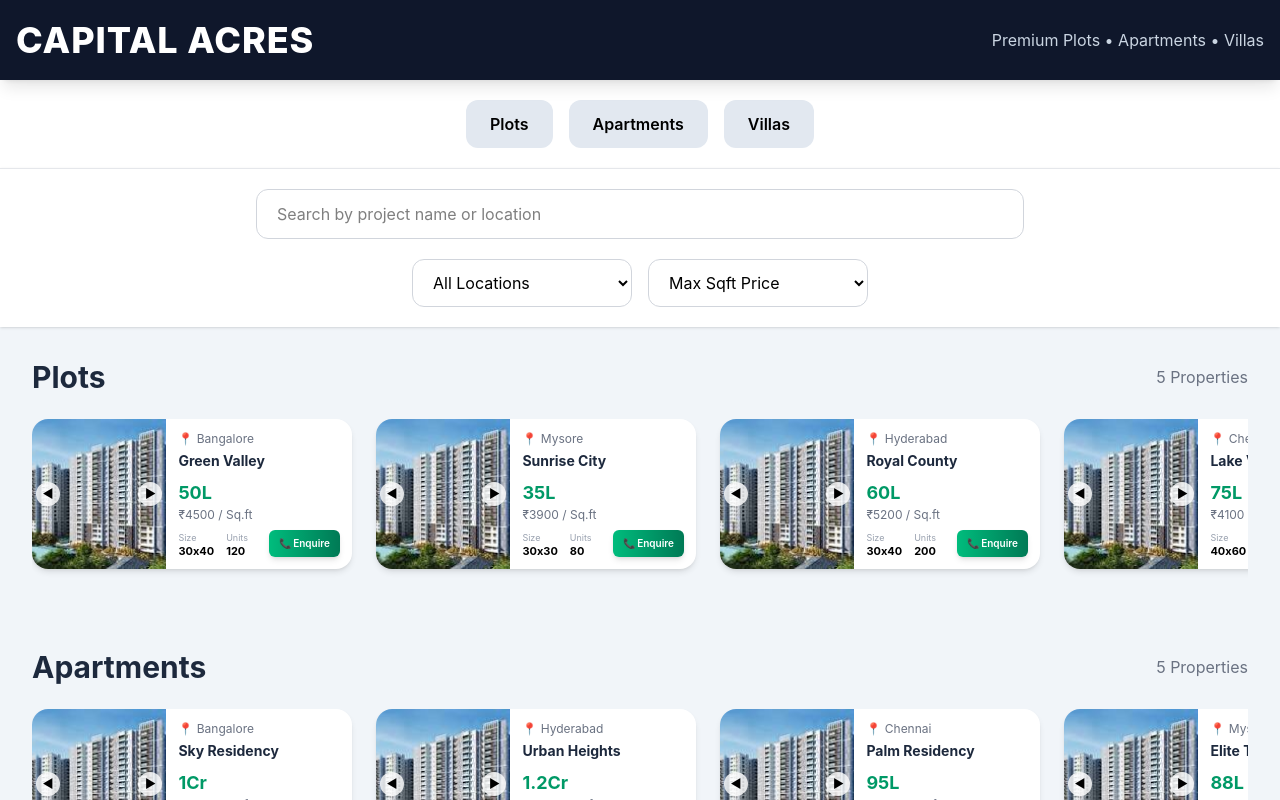
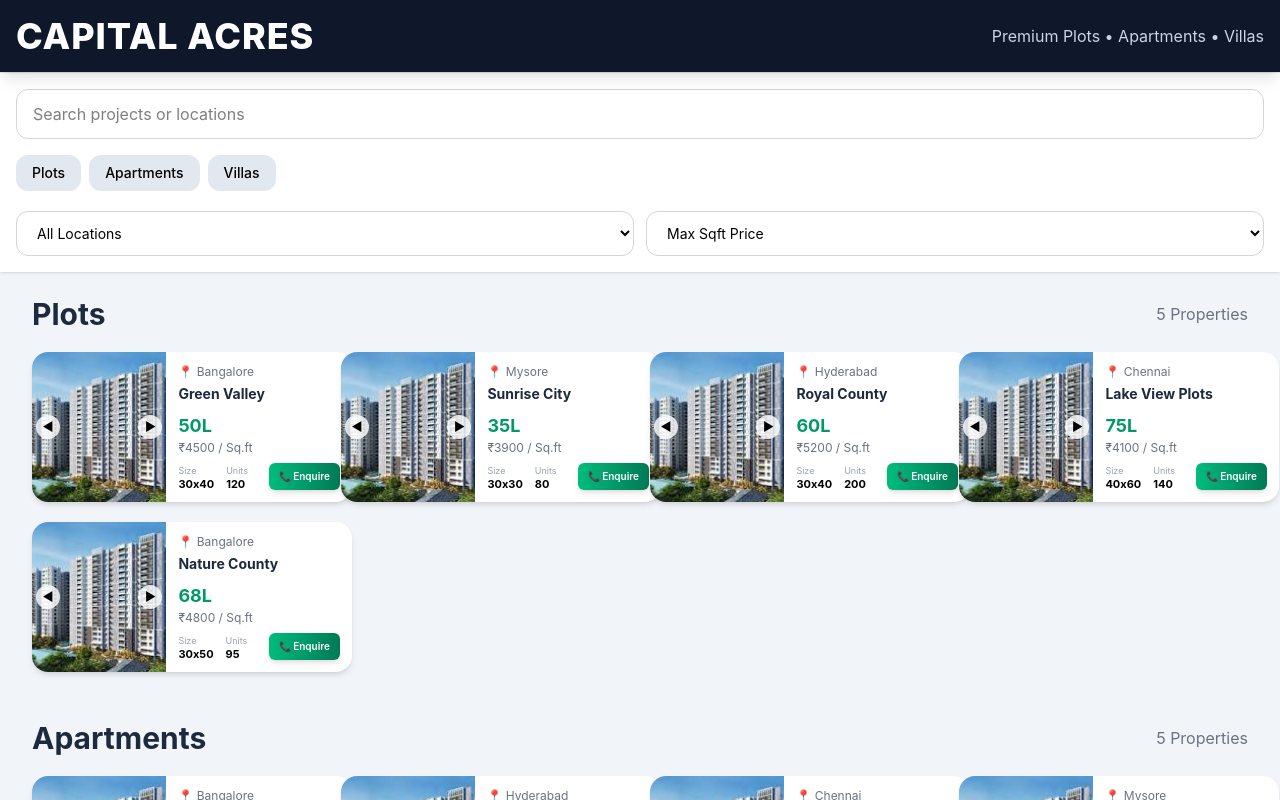
Before and after one commit to TejasAN2818/capital-acres, a React (Vite) app: page / in a window 1280 px wide. Shown: the top 800 px of the page. Built offline with nearby package versions, Linux system fonts and the light colour scheme.

Commit message:
search bar updated 2

```diff
--- a/src/App.jsx
+++ b/src/App.jsx
@@ -117,16 +117,16 @@ export default function App() {
 
     return (
 
-      <div className="px-4 md:px-8 py-8">
+      <div className="px-3 md:px-8 py-6">
 
         {/* SECTION HEADER */}
-        <div className="flex items-center justify-between mb-6">
+        <div className="flex items-center justify-between mb-5">
 
-          <h2 className="text-3xl font-bold text-slate-800">
+          <h2 className="text-2xl md:text-3xl font-bold text-slate-800">
             {title}s
           </h2>
 
-          <p className="text-gray-500">
+          <p className="text-sm md:text-base text-gray-500">
             {items.length} Properties
           </p>
 
@@ -136,8 +136,8 @@ export default function App() {
         <div
           className={
             isSingleView
-              ? "grid grid-cols-1 sm:grid-cols-2 xl:grid-cols-3 gap-6"
-              : "flex gap-6 overflow-x-auto pb-4"
+              ? "grid grid-cols-1 sm:grid-cols-2 xl:grid-cols-3 gap-5"
+              : "grid grid-cols-1 sm:grid-cols-2 lg:grid-cols-3 xl:grid-cols-4 gap-5"
           }
         >
 
@@ -163,13 +163,13 @@ export default function App() {
       {/* HEADER */}
       <header className="bg-slate-900 text-white shadow-lg sticky top-0 z-50">
 
-        <div className="max-w-7xl mx-auto px-4 py-5 flex flex-col md:flex-row items-center justify-between">
+        <div className="max-w-7xl mx-auto px-4 py-4 flex flex-col md:flex-row items-center justify-between">
 
-          <h1 className="text-4xl font-extrabold tracking-wide">
+          <h1 className="text-2xl md:text-4xl font-extrabold tracking-wide text-center md:text-left">
             CAPITAL ACRES
           </h1>
 
-          <p className="text-slate-300 mt-2 md:mt-0">
+          <p className="text-slate-300 text-sm md:text-base mt-1 md:mt-0 text-center">
             Premium Plots • Apartments • Villas
           </p>
 
@@ -177,82 +177,19 @@ export default function App() {
 
       </header>
 
-      {/* TYPE FILTER BUTTONS */}
-      <div className="bg-white shadow-sm">
+      {/* FILTER + SEARCH SECTION */}
+      <div className="bg-white border-t border-gray-200 shadow-sm sticky top-[72px] z-40">
 
-        <div className="max-w-7xl mx-auto px-4 py-5 flex flex-wrap justify-center gap-4">
-
-          {/* PLOTS */}
-          <button
-            className={`px-6 py-3 rounded-xl font-semibold transition duration-300 ${
-              typeFilter === "Plot"
-                ? "bg-slate-900 text-white shadow-lg"
-                : "bg-slate-200 hover:bg-slate-300"
-            }`}
-            onClick={() =>
-              setTypeFilter(
-                typeFilter === "Plot"
-                  ? "All"
-                  : "Plot"
-              )
-            }
-          >
-            Plots
-          </button>
-
-          {/* APARTMENTS */}
-          <button
-            className={`px-6 py-3 rounded-xl font-semibold transition duration-300 ${
-              typeFilter === "Apartment"
-                ? "bg-slate-900 text-white shadow-lg"
-                : "bg-slate-200 hover:bg-slate-300"
-            }`}
-            onClick={() =>
-              setTypeFilter(
-                typeFilter === "Apartment"
-                  ? "All"
-                  : "Apartment"
-              )
-            }
-          >
-            Apartments
-          </button>
-
-          {/* VILLAS */}
-          <button
-            className={`px-6 py-3 rounded-xl font-semibold transition duration-300 ${
-              typeFilter === "Villa"
-                ? "bg-slate-900 text-white shadow-lg"
-                : "bg-slate-200 hover:bg-slate-300"
-            }`}
-            onClick={() =>
-              setTypeFilter(
-                typeFilter === "Villa"
-                  ? "All"
-                  : "Villa"
-              )
-            }
-          >
-            Villas
-          </button>
-
-        </div>
-
-      </div>
-
-      {/* FILTER SECTION */}
-      <div className="bg-white border-t border-gray-200 shadow-sm">
-
-        <div className="max-w-7xl mx-auto px-4 py-5">
+        <div className="max-w-7xl mx-auto px-3 md:px-4 py-4">
 
           {/* SEARCH BAR */}
-          <div className="w-full flex justify-center mb-5 relative">
+          <div className="w-full mb-4 relative">
 
-            <div className="w-full max-w-3xl relative">
+            <div className="w-full relative">
 
               <input
                 type="text"
-                placeholder="Search by project name or location"
+                placeholder="Search projects or locations"
                 value={searchTerm}
                 onChange={(e) => {
                   setSearchTerm(
@@ -263,25 +200,25 @@ export default function App() {
                 onFocus={() =>
                   setShowSuggestions(true)
                 }
-                className="w-full px-5 py-3 rounded-xl border border-gray-300 outline-none focus:ring-2 focus:ring-slate-400"
+                className="w-full px-4 py-3 text-sm md:text-base rounded-xl border border-gray-300 outline-none focus:ring-2 focus:ring-slate-400"
               />
 
               {/* SEARCH DROPDOWN */}
               {showSuggestions &&
                 searchTerm && (
 
-    <div className="absolute top-16 left-0 w-full bg-white border border-gray-200 rounded-2xl shadow-2xl z-50 overflow-hidden">
+                  <div className="absolute top-14 left-0 w-full bg-white border border-gray-200 rounded-2xl shadow-2xl z-50 overflow-hidden">
 
                     <div className="grid grid-cols-1 md:grid-cols-2">
 
-        {/* LEFT SIDE - PROJECTS */}
-        <div className="p-4 border-r border-gray-200">
+                      {/* PROJECTS */}
+                      <div className="p-3 md:p-4 border-b md:border-b-0 md:border-r border-gray-200">
 
-          <h3 className="text-sm font-bold text-slate-700 mb-4">
+                        <h3 className="text-sm font-bold text-slate-700 mb-3">
                           Project Names
                         </h3>
 
-          <div className="space-y-1 max-h-[350px] overflow-y-auto">
+                        <div className="space-y-1 max-h-[250px] overflow-y-auto">
 
                           {projectSuggestions.length > 0 ? (
 
@@ -290,22 +227,20 @@ export default function App() {
 
                                 <div
                                   key={property.id}
-                    className="px-4 py-3 rounded-xl hover:bg-slate-100 cursor-pointer transition"
+                                  className="px-3 py-2 rounded-xl hover:bg-slate-100 cursor-pointer transition"
                                   onClick={() => {
                                     setSearchTerm(
                                       property.projectName
                                     );
-                      setShowSuggestions(
-                        false
-                      );
+                                    setShowSuggestions(false);
                                   }}
                                 >
 
-                    <p className="font-medium text-slate-800">
+                                  <p className="font-medium text-sm text-slate-800">
                                     {property.projectName}
                                   </p>
 
-                    <p className="text-sm text-gray-500">
+                                  <p className="text-xs text-gray-500">
                                     {property.location}
                                   </p>
 
@@ -326,14 +261,14 @@ export default function App() {
 
                       </div>
 
-        {/* RIGHT SIDE - LOCATIONS */}
-        <div className="p-4">
+                      {/* LOCATIONS */}
+                      <div className="p-3 md:p-4">
 
-          <h3 className="text-sm font-bold text-slate-700 mb-4">
+                        <h3 className="text-sm font-bold text-slate-700 mb-3">
                           Locations
                         </h3>
 
-          <div className="space-y-1 max-h-[350px] overflow-y-auto">
+                        <div className="space-y-1 max-h-[250px] overflow-y-auto">
 
                           {locationSuggestions.length > 0 ? (
 
@@ -348,18 +283,16 @@ export default function App() {
 
                               <div
                                 key={location}
-                  className="px-4 py-3 rounded-xl hover:bg-slate-100 cursor-pointer transition"
+                                className="px-3 py-2 rounded-xl hover:bg-slate-100 cursor-pointer transition"
                                 onClick={() => {
                                   setSearchTerm(
                                     location
                                   );
-                    setShowSuggestions(
-                      false
-                    );
+                                  setShowSuggestions(false);
                                 }}
                               >
 
-                  <p className="font-medium text-slate-800">
+                                <p className="font-medium text-sm text-slate-800">
                                   {location}
                                 </p>
 
@@ -389,12 +322,71 @@ export default function App() {
 
           </div>
 
+          {/* TYPE BUTTONS */}
+          <div className="flex gap-2 mb-4 overflow-x-auto pb-1">
+
+            {/* PLOTS */}
+            <button
+              className={`px-4 py-2 text-sm rounded-xl whitespace-nowrap font-medium transition ${
+                typeFilter === "Plot"
+                  ? "bg-slate-900 text-white"
+                  : "bg-slate-200 hover:bg-slate-300"
+              }`}
+              onClick={() =>
+                setTypeFilter(
+                  typeFilter === "Plot"
+                    ? "All"
+                    : "Plot"
+                )
+              }
+            >
+              Plots
+            </button>
+
+            {/* APARTMENTS */}
+            <button
+              className={`px-4 py-2 text-sm rounded-xl whitespace-nowrap font-medium transition ${
+                typeFilter === "Apartment"
+                  ? "bg-slate-900 text-white"
+                  : "bg-slate-200 hover:bg-slate-300"
+              }`}
+              onClick={() =>
+                setTypeFilter(
+                  typeFilter === "Apartment"
+                    ? "All"
+                    : "Apartment"
+                )
+              }
+            >
+              Apartments
+            </button>
+
+            {/* VILLAS */}
+            <button
+              className={`px-4 py-2 text-sm rounded-xl whitespace-nowrap font-medium transition ${
+                typeFilter === "Villa"
+                  ? "bg-slate-900 text-white"
+                  : "bg-slate-200 hover:bg-slate-300"
+              }`}
+              onClick={() =>
+                setTypeFilter(
+                  typeFilter === "Villa"
+                    ? "All"
+                    : "Villa"
+                )
+              }
+            >
+              Villas
+            </button>
+
+          </div>
+
           {/* FILTER DROPDOWNS */}
-          <div className="flex flex-wrap justify-center gap-4">
+          <div className="grid grid-cols-1 md:grid-cols-2 gap-3">
 
             {/* LOCATION FILTER */}
             <select
-              className="px-4 py-3 rounded-xl border border-gray-300 min-w-[220px] bg-white outline-none focus:ring-2 focus:ring-slate-400"
+              className="px-4 py-3 text-sm rounded-xl border border-gray-300 bg-white outline-none focus:ring-2 focus:ring-slate-400"
               onChange={(e) =>
                 setLocationFilter(
                   e.target.value
@@ -426,7 +418,7 @@ export default function App() {
 
             {/* PRICE FILTER */}
             <select
-              className="px-4 py-3 rounded-xl border border-gray-300 min-w-[220px] bg-white outline-none focus:ring-2 focus:ring-slate-400"
+              className="px-4 py-3 text-sm rounded-xl border border-gray-300 bg-white outline-none focus:ring-2 focus:ring-slate-400"
               onChange={(e) =>
                 setPriceFilter(
                   e.target.value
@@ -480,19 +472,19 @@ export default function App() {
         renderSection("Villa")}
 
       {/* FOOTER */}
-      <footer className="bg-slate-900 text-white mt-12">
+      <footer className="bg-slate-900 text-white mt-10">
 
         <div className="max-w-7xl mx-auto px-4 py-8 text-center">
 
-          <h2 className="text-2xl font-bold">
+          <h2 className="text-xl md:text-2xl font-bold">
             CAPITAL ACRES
           </h2>
 
-          <p className="text-slate-400 mt-3">
+          <p className="text-slate-400 text-sm md:text-base mt-3">
             Find your dream property with us.
           </p>
 
-          <p className="text-slate-500 text-sm mt-6">
+          <p className="text-slate-500 text-xs md:text-sm mt-6">
             © 2026 Capital Acres.
             All rights reserved.
           </p>
```
Lines whose indentation alone changed are shown as unchanged.
